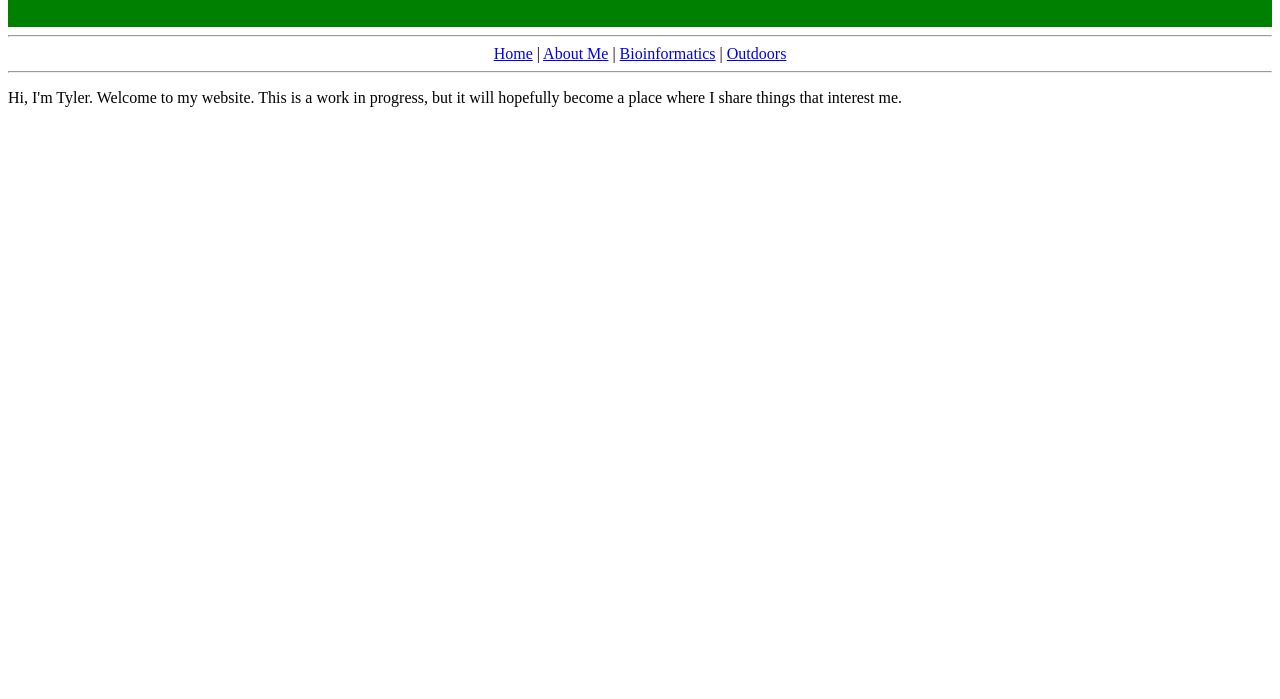
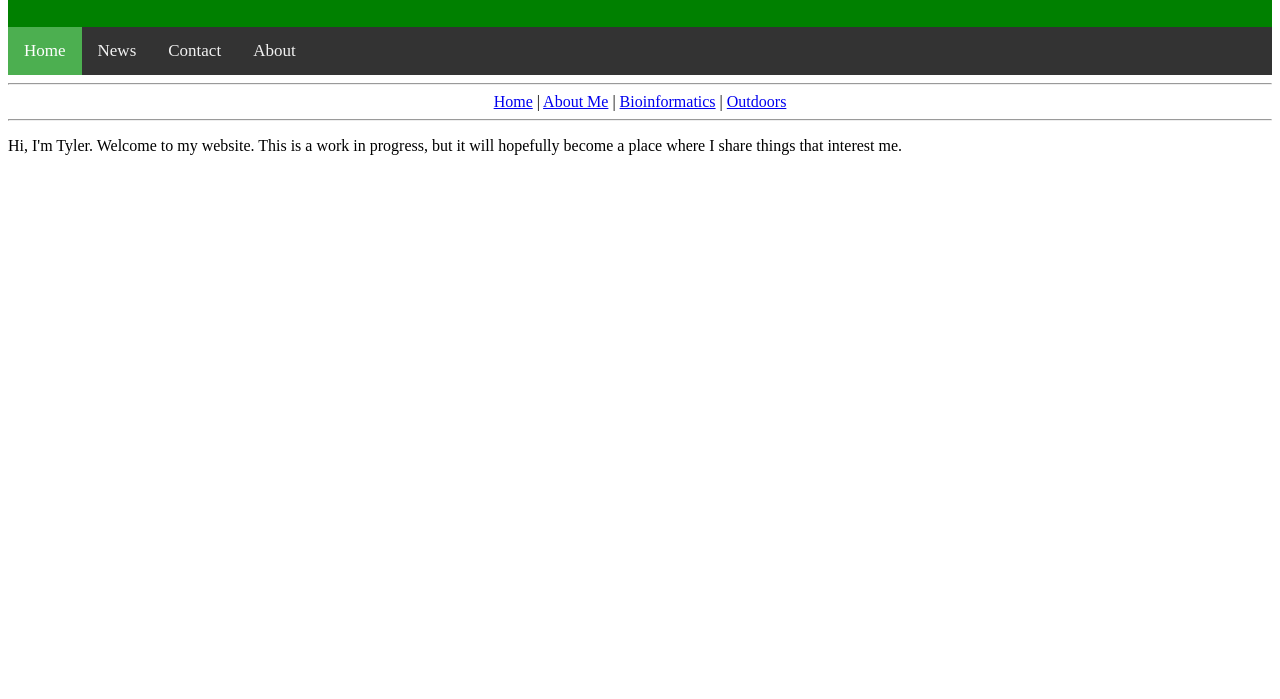
Before and after one commit to taprati/taprati.github.io, a plain HTML site: page index.html in a window 1280 px wide. Shown: the part 101-800 px from the top of the page. Drawn offline with Linux system fonts and the light colour scheme.

Commit message:
trying to add css

```diff
--- /dev/null
+++ b/css/style.css
@@ -0,0 +1,27 @@
+/* Add a black background color to the top navigation */
+.topnav {
+  background-color: #333;
+  overflow: hidden;
+}
+
+/* Style the links inside the navigation bar */
+.topnav a {
+  float: left;
+  color: #f2f2f2;
+  text-align: center;
+  padding: 14px 16px;
+  text-decoration: none;
+  font-size: 17px;
+}
+
+/* Change the color of links on hover */
+.topnav a:hover {
+  background-color: #ddd;
+  color: black;
+}
+
+/* Add a color to the active/current link */
+.topnav a.active {
+  background-color: #4CAF50;
+  color: white;
+}
--- a/index.html
+++ b/index.html
@@ -1,7 +1,8 @@
 <!DOCTYPE html>
 <html>
 <head>
-<title> Tyler </title>
+    <title> Tyler </title>
+    <link rel="stylesheet" href="css/style.css">
 </head>
 
 <body>
@@ -10,7 +11,12 @@
         <h1> Welcome to Tyler's website </h1>
     </center>
 </div>
-
+<div class="topnav">
+  <a class="active" href="#home">Home</a>
+  <a href="#news">News</a>
+  <a href="#contact">Contact</a>
+  <a href="#about">About</a>
+</div>
 <hr/>
 <center>
     <a href="index.html">Home</a>
```
